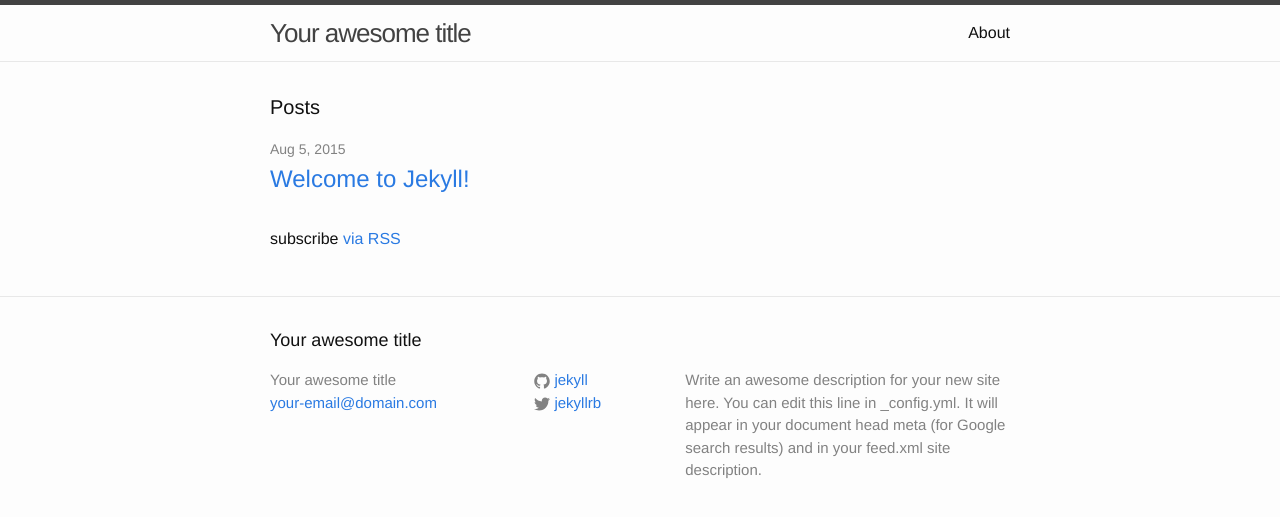
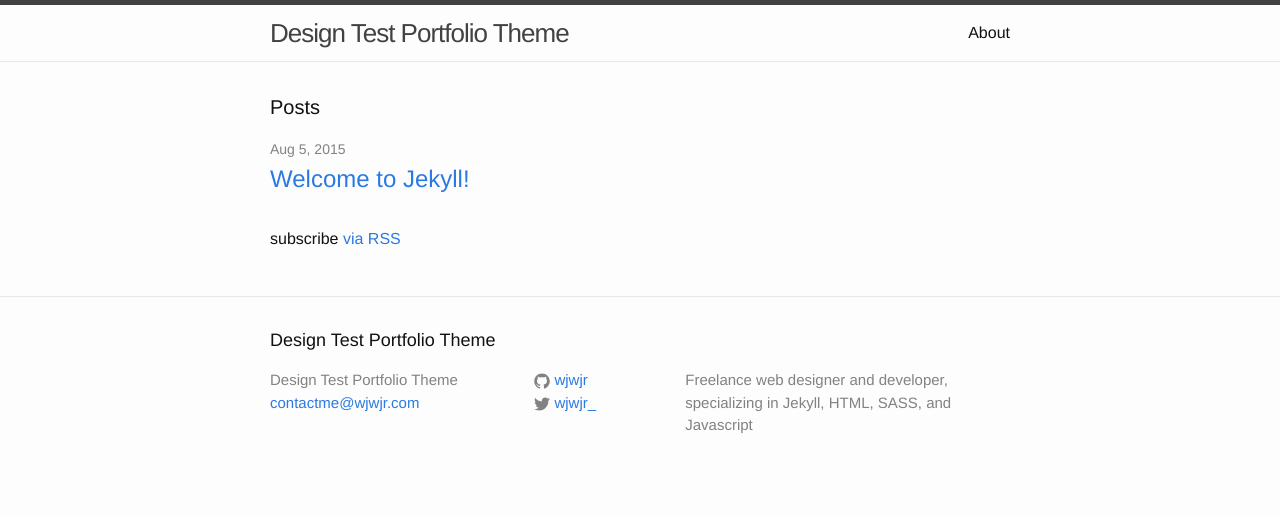
Before and after one commit to WJWJR/designer-testport, a Jekyll site: the page built from index.html, in a window 1280 px wide. Shown: the top 517 px of the page. Built offline with Jekyll 4.4.1, drawn with Linux system fonts in a browser that asks for light colours.

Commit message:
Config settings for site

```diff
--- a/_config.yml
+++ b/_config.yml
@@ -1,14 +1,27 @@
 # Site settings
-title: Your awesome title
-email: your-email@domain.com
+title: Design Test Portfolio Theme
+email: contactme@wjwjr.com
 description: > # this means to ignore newlines until "baseurl:"
-  Write an awesome description for your new site here. You can edit this
-  line in _config.yml. It will appear in your document head meta (for
-  Google search results) and in your feed.xml site description.
+  Freelance web designer and developer, specializing in Jekyll, HTML, SASS, and Javascript
 baseurl: "" # the subpath of your site, e.g. /blog/
-url: "http://yourdomain.com" # the base hostname & protocol for your site
-twitter_username: jekyllrb
-github_username:  jekyll
+url: "http://example.com" # the base hostname & protocol for your site
+
+twitter_username: wjwjr_
+github_username:  wjwjr
+google_username:  wjwjr
+linkedin_username: wjwjr
+
+permalink: /:categories/:title
+
+links:
+ - title: about
+   url: /about
+ - title: work
+   url: /work
+ - title: articles
+   url: /articles
+ - title: hire me
+   url: /hire-me
 
 # Build settings
 markdown: kramdown
```
